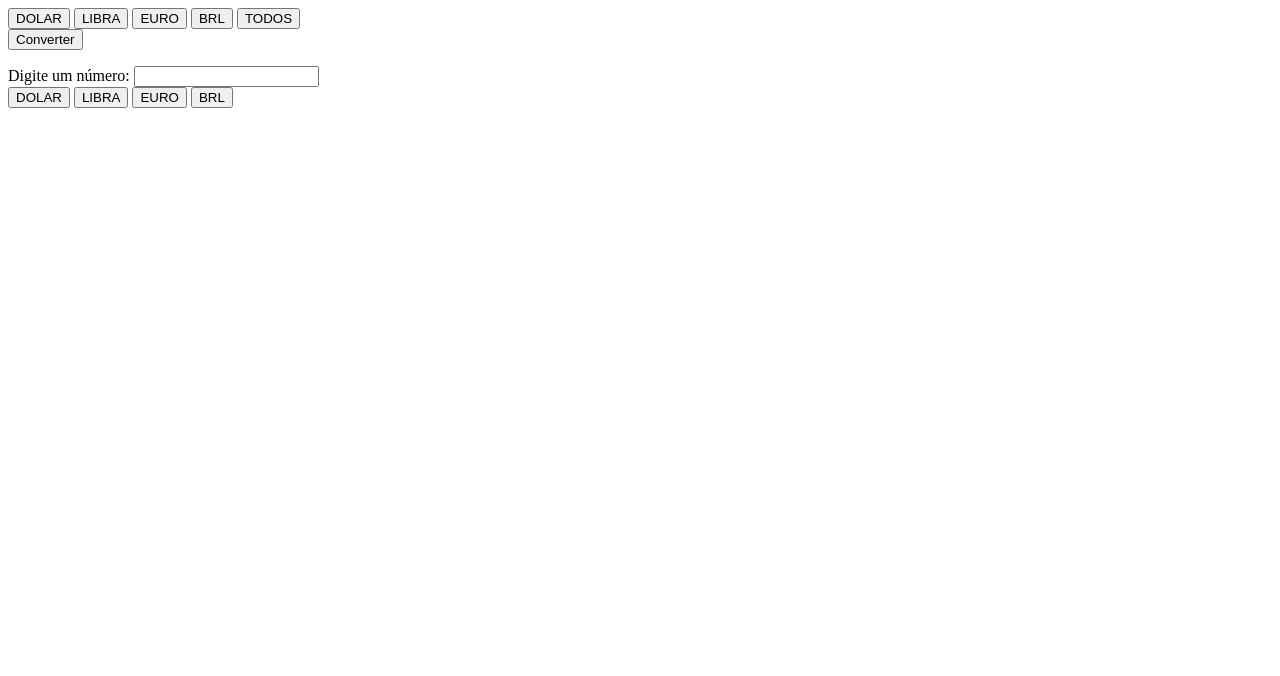
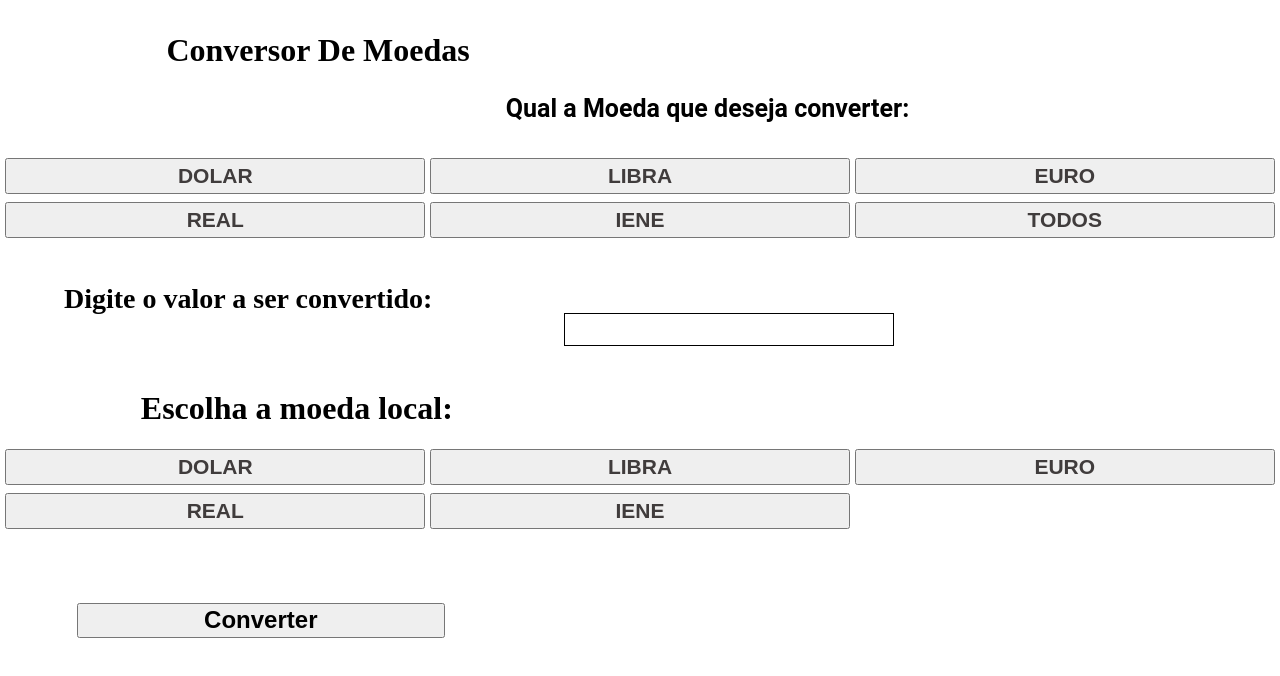
Before and after one commit to Renan-Marcelino/Conversor-de-Moedas-Frontend, a plain HTML site: page index.html in a window 1280 px wide. Drawn offline with Linux system fonts and the light colour scheme.

Commit message:
Add files via upload

```diff
--- a/Scrypt.js
+++ b/Scrypt.js
@@ -17,20 +17,20 @@ let opcao = 1;
     }
 
     async function converterMoedas() {
-        const moedas = ["USD", "GBP", "BRL", "EUR"];
+        const moedas = ["USD", "GBP", "BRL", "EUR", "JPY"];
         const valorDaConversao = parseFloat(document.getElementById("numero").value);
         const valoresConvertidos = [];
 
         for (const moeda of moedas) {
-            if (opcao == 5 || (opcao == 1 && moeda === "USD") || (opcao == 2 && moeda === "GBP") || (opcao == 3 && moeda === "EUR") || (opcao == 4 && moeda === "BRL")) {
+            if (opcao == 6 || (opcao == 1 && moeda === "USD") || (opcao == 2 && moeda === "GBP") || (opcao == 3 && moeda === "EUR") || (opcao == 4 && moeda === "BRL") || (opcao == 5 && moeda === "JPY")) {
                 const valorConvertido = await obterValorMoeda(valorDaConversao, moeda, moedaLocal);
                 valoresConvertidos.push(
-                    `De ${moeda} para ${moedaLocal}: ${valorConvertido}`
+                    `${valorDaConversao} ${moeda} equivale a: ${valorConvertido.toFixed(2)} ${moedaLocal}`
                 );
-            } else if (opcao > 5) {
+            } else if (opcao > 6) {
                 const valorConvertido = await obterValorMoeda(valorDaConversao, moeda, moedaLocal);
                 valoresConvertidos.push(
-                    `De ${moeda} para ${moedaLocal}: ${valorConvertido}`
+                    `${valorDaConversao} em ${moeda} equivale a: ${valorConvertido}${moedaLocal}`
                 );
             }
         }
@@ -51,7 +51,7 @@ let opcao = 1;
                 const taxaCambio = data.rates[moedaLocal] || 1;
                 const valorConvertido = valorParaConverter * taxaCambio;
                 console.log(
-                    `Valor convertido de ${codigoMoeda} para ${moedaLocal}: ${valorConvertido}`
+                    `Valor convertido de ${codigoMoeda} para ${moedaLocal}: ${valorConvertido.toFixed(2)}`
                 );
                 return valorConvertido;
             })
--- /dev/null
+++ b/Style.css
@@ -0,0 +1,106 @@
+* {
+    margin: 0;
+    padding: 0;
+}
+
+#labelConversorDeMoedas {
+    position: relative;
+    font-weight: bold;
+    font-size: 32px;
+    margin-left: 13%;
+    top: 2rem;
+}
+
+#LabelMoedaParaConverter {
+    font-family: "Roboto";
+    font-size: 25px;
+    font-weight: bold;
+    position: relative;
+    top: 5.5rem;
+    margin-left: 2.5%;
+}
+
+#opcaoDeMoeda {
+    position: relative;
+    top: 7.2rem;
+    display: grid;
+    grid-template-columns: 1fr 1fr 1fr;
+    margin: 0.18rem;
+    height: 5.5rem;
+}
+
+#valorParaConverter {
+    position: relative;
+    top: 7.3rem;
+    font-size: 28px;
+    margin-left: 5%;
+    font-weight: bold;
+}
+
+#opcaoDeMoeda button {
+    margin: 0.16rem;
+    margin-bottom: 0.3rem;
+    font-size: 21px;
+    font-weight: bold;
+    color: rgb(64, 60, 60);
+}
+
+#BTN-ConverterMoeda {
+    position: relative;
+    width: 23rem;
+    height: 2.2rem;
+    margin-left: 6%;
+    top: 29.5rem;
+    font-size: 24px;
+    font-weight: bold;
+}
+
+#MoedaEscolhida {
+    position: relative;
+    top: 12rem;
+    font-weight: bold;
+    font-size: 32px;
+    margin-left: 11%;
+
+}
+
+#numero {
+    position: relative;
+    top: 9.2rem;
+    border: solid 1px black;
+    width: 20.5rem;
+    height: 1.9rem;
+    font-size: 28px;
+    margin-left: 10%;
+}
+
+#moedaLocal {
+    position: relative;
+    top: 13rem;
+    display: grid;
+    grid-template-columns: 1fr 1fr 1fr;
+    margin: 0.18rem;
+    height: 5.5rem;
+}
+
+#moedaLocal button {
+    margin: 0.16rem;
+    margin-bottom: 0.3rem;
+    font-size: 21px;
+    font-weight: bold;
+    color: rgb(64, 60, 60);
+}
+
+#valoresConvertidos {
+    list-style-type: none;
+    padding: 0;
+    position: absolute;
+    top: 43rem;
+    margin-left: 3%;
+    font-weight: bold;
+    font-size: 24px;
+}
+
+#valoresConvertidos li {
+    margin-bottom: 10px;
+}
--- a/index.html
+++ b/index.html
@@ -1,40 +1,50 @@
 <!DOCTYPE html>
 <html lang="pt-BR">
+
 <head>
     <meta charset="UTF-8" />
     <meta name="viewport" content="width=device-width, initial-scale=1.0" />
+    <link rel="stylesheet" href="Style.css">
     <title>Conversor de Moedas</title>
 </head>
+
 <body>
+    <span id="labelConversorDeMoedas">Conversor De Moedas</span>
 
-<div>
+    <span id="LabelMoedaParaConverter">Qual a Moeda que deseja converter:</span>
+    <div id="opcaoDeMoeda">
         <button onclick="alterarOpcao(1)">DOLAR</button>
         <button onclick="alterarOpcao(2)">LIBRA</button>
         <button onclick="alterarOpcao(3)">EURO</button>
-    <button onclick="alterarOpcao(4)">BRL</button>
-    <button onclick="alterarOpcao(5)">TODOS</button>
+        <button onclick="alterarOpcao(4)">REAL</button>
+        <button onclick="alterarOpcao(5)">IENE</button>
+        <button onclick="alterarOpcao(6)">TODOS</button>
     </div>
 
     <div>
-    <button onclick="converterMoedas()">Converter</button>
+        <button id="BTN-ConverterMoeda" onclick="converterMoedas()">Converter</button>
     </div>
 
     <ul id="valoresConvertidos"></ul>
     <form onsubmit="converterMoedas(); return false;">
-    <label for="numero">Digite um número:</label>
+        <label for="numero" id="valorParaConverter">Digite o valor a ser convertido:</label>
         <input type="number" id="numero" name="numero" onkeydown="handleKeyPress(event)" />
     </form>
 
-<div>
+    <span id="MoedaEscolhida">Escolha a moeda local:</span>
+
+    <div id="moedaLocal">
         <button onclick="alterarMoedaLocal('USD')">DOLAR</button>
         <button onclick="alterarMoedaLocal('GBP')">LIBRA</button>
         <button onclick="alterarMoedaLocal('EUR')">EURO</button>
-    <button onclick="alterarMoedaLocal('BRL')">BRL</button>
+        <button onclick="alterarMoedaLocal('BRL')">REAL</button>
+        <button onclick="alterarMoedaLocal('JPY')">IENE</button>
     </div>
 
 
     <script src="Scrypt.js"></script>
 </body>
+
 </html>
 <!-- const apiKey = "bf85cd4cc4157b1b81332b1b";
 -->
```
Lines whose indentation alone changed are shown as unchanged.
